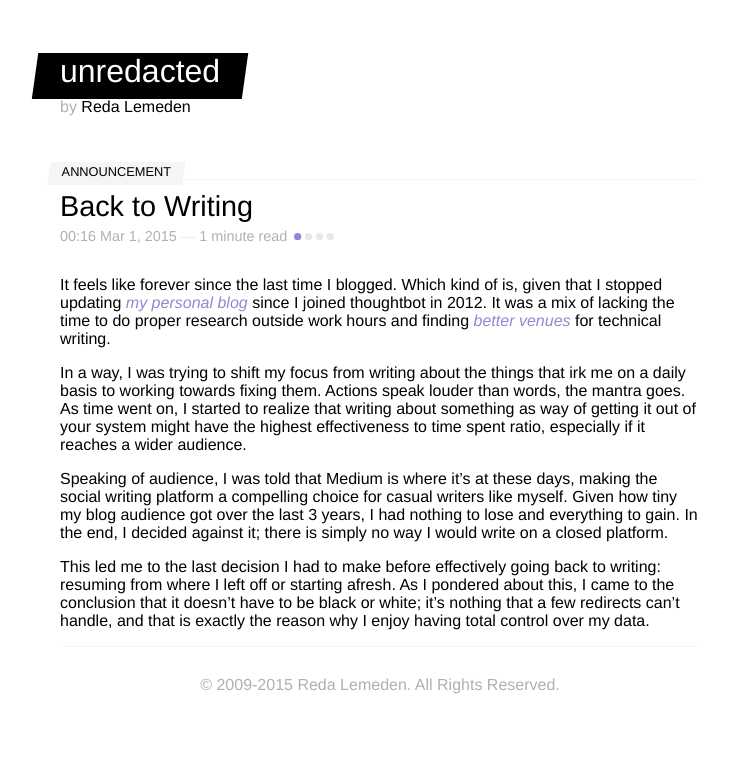
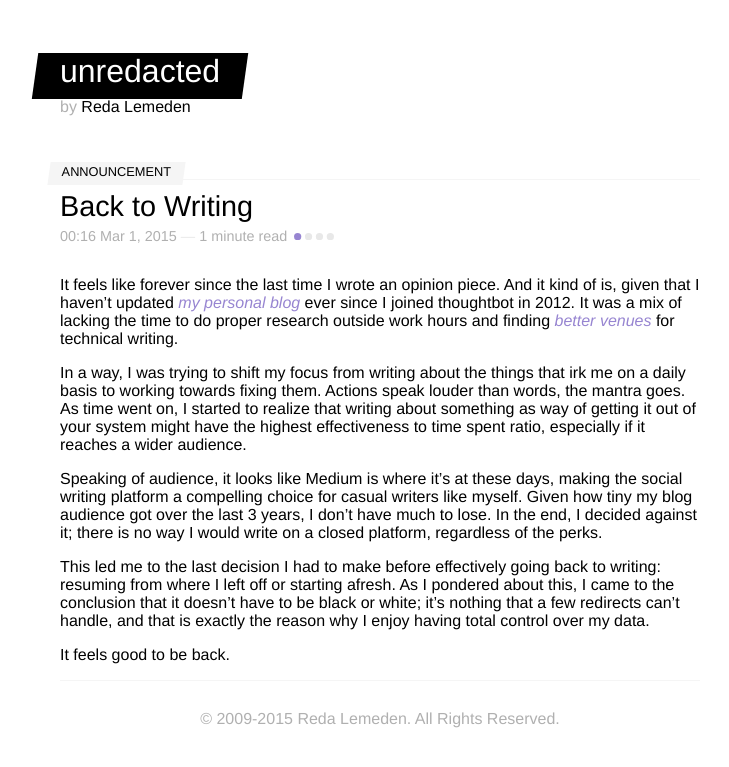
Before and after one commit to kaishin/unredacted, a Jekyll site: the page built from _posts/2015-03-01-writing.md, in a window 1280 px wide. Shown: the top 767 px of the page, without its empty margins (260-989 px from the left). Built offline with Jekyll 4.4.1, drawn with Linux system fonts in a browser that asks for light colours; comment, search, counter and statistics services are not loaded.

Commit message:
Back to post-publish editing

```diff
--- a/_posts/2015-03-01-writing.md
+++ b/_posts/2015-03-01-writing.md
@@ -4,13 +4,15 @@ title: "Back to Writing"
 category: announcement
 ---
 
-It feels like forever since the last time I blogged. Which kind of is, given that I stopped updating [my personal blog][kaishinlab] since I joined thoughtbot in 2012. It was a mix of lacking the time to do proper research outside work hours and finding [better][robots] [venues][smashing] for technical writing.
+It feels like forever since the last time I wrote an opinion piece. And it kind of is, given that I haven't updated [my personal blog][kaishinlab] ever since I joined thoughtbot in 2012. It was a mix of lacking the time to do proper research outside work hours and finding [better][robots] [venues][smashing] for technical writing.
 
 In a way, I was trying to shift my focus from writing about the things that irk me on a daily basis to working towards fixing them. Actions speak louder than words, the mantra goes. As time went on, I started to realize that writing about something as way of getting it out of your system might have the highest effectiveness to time spent ratio, especially if it reaches a wider audience.
 
-Speaking of audience, I was told that Medium is where it's at these days, making the social writing platform a compelling choice for casual writers like myself. Given how tiny my blog audience got over the last 3 years, I had nothing to lose and everything to gain. In the end, I decided against it; there is simply no way I would write on a closed platform.
+Speaking of audience, it looks like Medium is where it's at these days, making the social writing platform a compelling choice for casual writers like myself. Given how tiny my blog audience got over the last 3 years, I don't have much to lose. In the end, I decided against it; there is no way I would write on a closed platform, regardless of the perks.
 
 This led me to the last decision I had to make before effectively going back to writing: resuming from where I left off or starting afresh. As I pondered about this, I came to the conclusion that it doesn't have to be black or white; it's nothing that a few redirects can't handle, and that is exactly the reason why I enjoy having total control over my data.
+
+It feels good to be back.
 
 [kaishinlab]: http://kaishinlab.com
 [robots]: https://robots.thoughtbot.com
```
